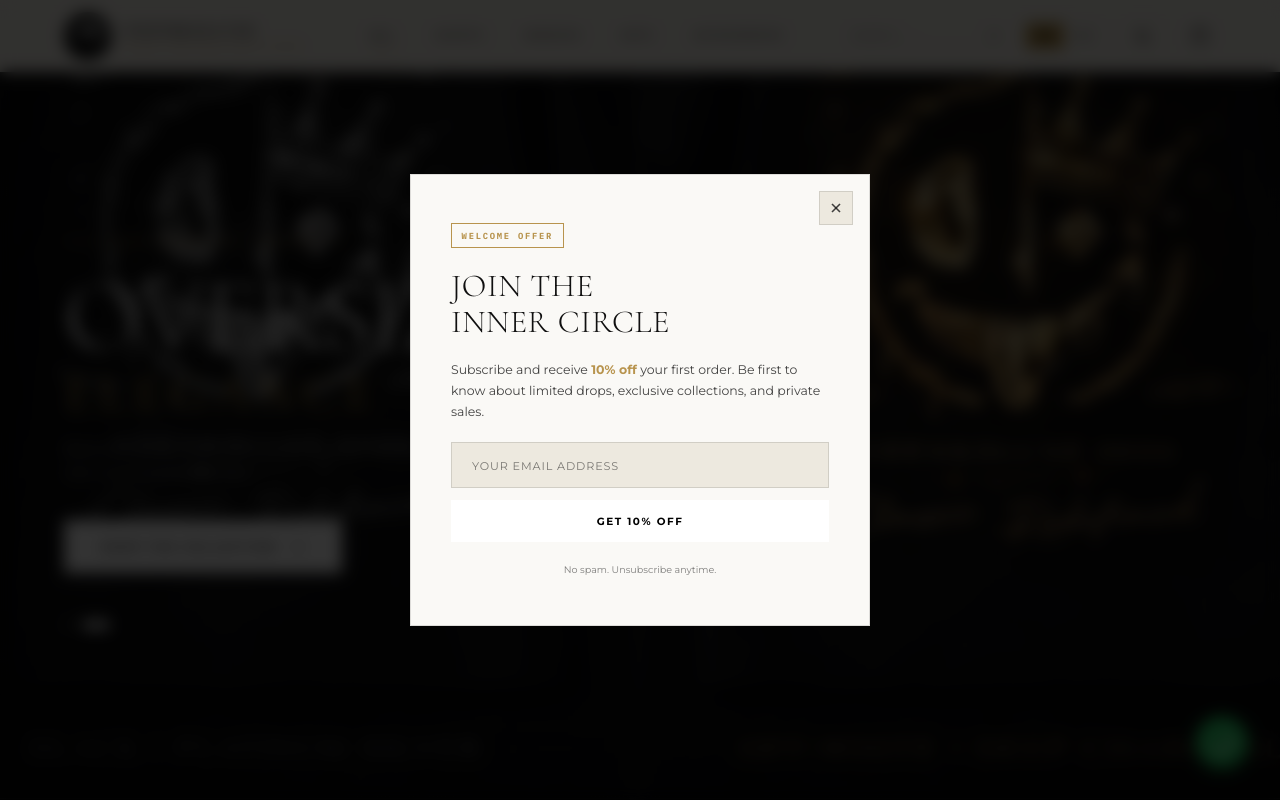
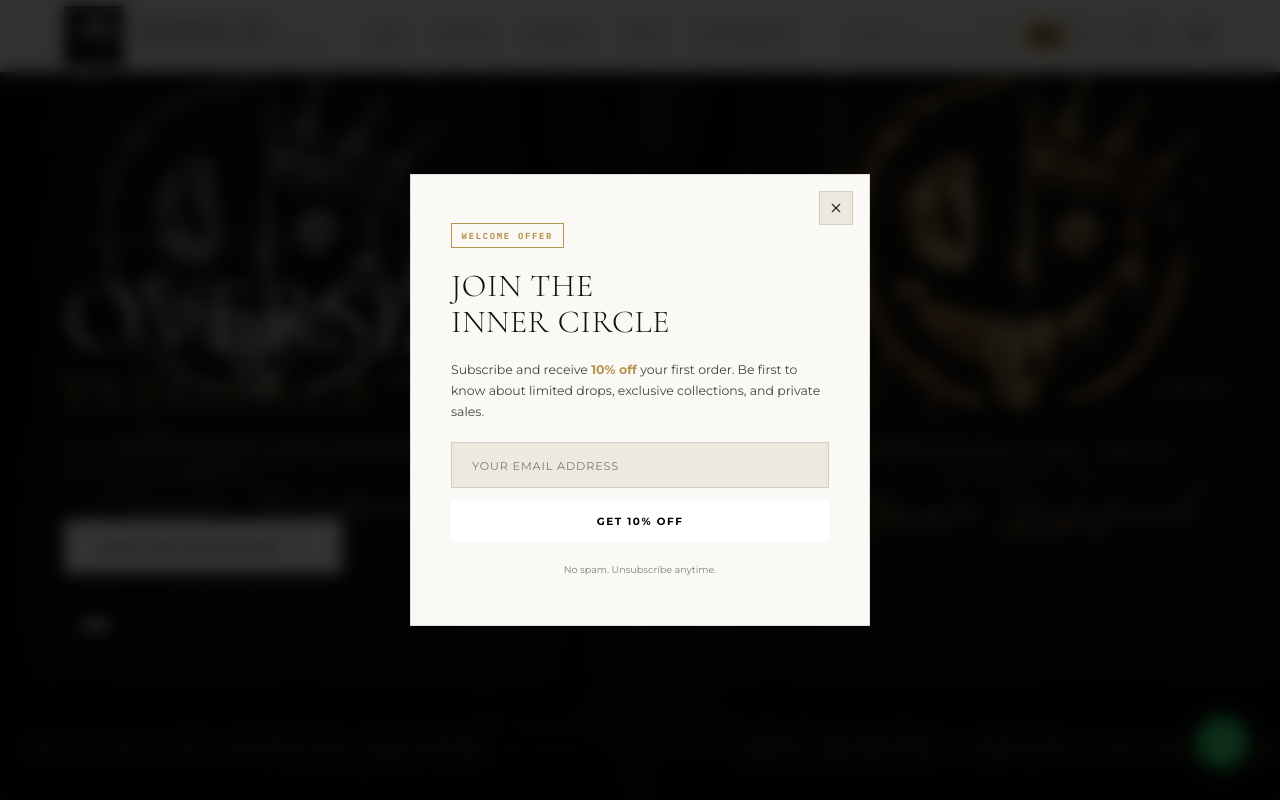
Before and after one commit to Oluwaferanmi-Habeeb/Yeenksluxe, a Next.js app: page / in a window 1280 px wide. Shown: the top 800 px of the page. Built offline with nearby package versions, Linux system fonts and the light colour scheme.

Commit message:
fix: logo redesign - removed circular crop, invert filter, increased size to 60px, added quality=100

```diff
--- a/src/app/globals.css
+++ b/src/app/globals.css
@@ -27,7 +27,6 @@
   --shadow-md: 0 10px 40px rgba(0,0,0,0.7);
   --shadow-lg: 0 25px 70px rgba(0,0,0,0.9);
 
-  --logo-filter: invert(1);
 }
 
 [data-theme="light"] {
@@ -47,7 +46,6 @@
   --shadow-md: 0 10px 40px rgba(15, 15, 15, 0.08);
   --shadow-lg: 0 25px 70px rgba(15, 15, 15, 0.10);
 
-  --logo-filter: none;
 
   --accent: #b8944e;
   --accent-red: #d94a4a;
@@ -432,18 +430,15 @@ img.object-contain { object-fit: contain; }
 }
 .logo-img-wrapper {
   position: relative;
-  width: 48px;
-  height: 48px;
+  width: 60px;
+  height: 60px;
   flex-shrink: 0;
 }
 .logo-img {
-  border-radius: 50%;
-  filter: var(--logo-filter);
-  transition: filter 0.4s cubic-bezier(0.25, 1, 0.5, 1), transform 0.4s cubic-bezier(0.25, 1, 0.5, 1);
+  transition: transform 0.4s cubic-bezier(0.25, 1, 0.5, 1);
 }
 .logo-container:hover .logo-img, .footer-logo-container:hover .logo-img {
   transform: scale(1.08);
-  filter: brightness(1.1) var(--logo-filter);
 }
 .logo-text-group {
   display: flex;
@@ -477,10 +472,7 @@ img.object-contain { object-fit: contain; }
   gap: 0.75rem;
   margin-bottom: 1rem;
 }
-.footer-logo-container .logo-img-wrapper {
-  width: 48px;
-  height: 48px;
-}
+
 .theme-toggle-btn {
   border-radius: 0;
 }
--- a/src/components/Footer.tsx
+++ b/src/components/Footer.tsx
@@ -19,7 +19,7 @@ export default function Footer() {
           <div className="footer-brand">
             <div className="footer-logo-container">
               <div className="logo-img-wrapper">
-                <Image src="/images/logoo.jpg" alt="YEENKSLUXE" fill className="logo-img object-contain" sizes="54px" />
+                <Image src="/images/logoo.jpg" alt="YEENKSLUXE" fill className="logo-img object-contain" sizes="60px" quality={100} />
               </div>
               <div className="logo-text-group">
                 <span className="logo-brand-name">YEENKSLUXE</span>
--- a/src/components/Navbar.tsx
+++ b/src/components/Navbar.tsx
@@ -31,8 +31,7 @@ export default function Navbar() {
     <nav className={`navbar ${scrolled ? 'scrolled' : ''}`}>
       <div className="container navbar-inner">
         <div className="logo-container" onClick={handleLogoClick}>
-          <div className="logo-img-wrapper">
-            <Image src="/images/logoo.jpg" alt="YEENKSLUXE" fill priority className="logo-img object-contain" sizes="54px" />
+          <div className="logo-img-wrapper">              <Image src="/images/logoo.jpg" alt="YEENKSLUXE" fill priority className="logo-img object-contain" sizes="60px" quality={100} />
           </div>
           <div className="logo-text-group">
             <span className="logo-brand-name">YEENKSLUXE</span>
```
